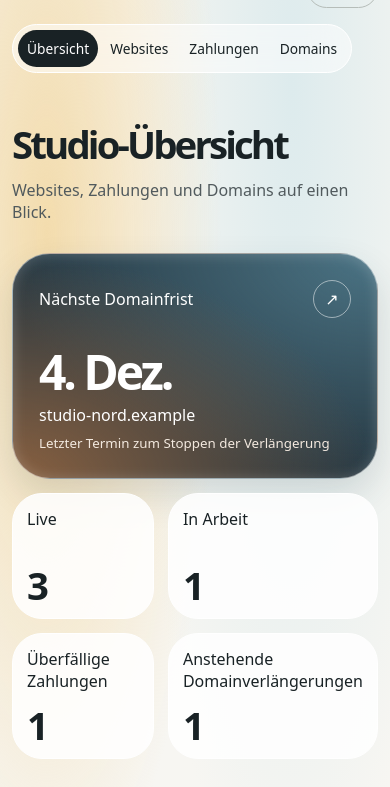
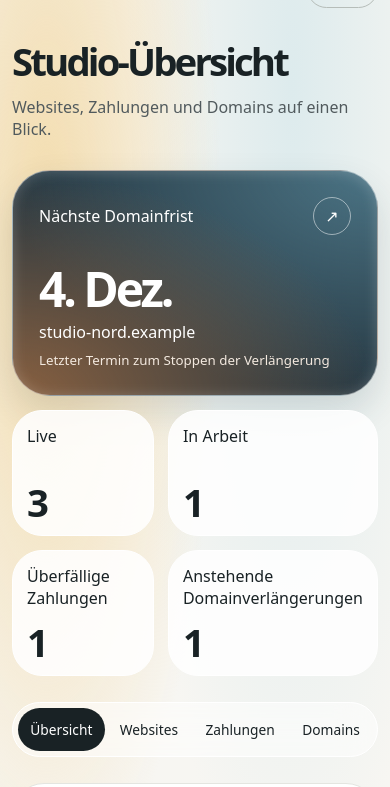
Before and after one commit to emanl101/artivum-studio, a plain HTML site: page index.html in a window 390 px wide. Shown: the part 47-834 px from the top of the page. Drawn offline with Linux system fonts and the light colour scheme.

Commit message:
Refine mobile dashboard navigation and spacing

```diff
--- a/index.html
+++ b/index.html
@@ -4,8 +4,8 @@
 <meta charset="utf-8">
 <meta name="viewport" content="width=device-width, initial-scale=1">
 <title>Artivum Studio</title>
-<link rel="stylesheet" href="style.css?v=2">
-<script src="studio.js" defer></script>
+<link rel="stylesheet" href="style.css?v=7">
+<script src="studio.js?v=2" defer></script>
 </head>
 <body>
 <div class="studio-intro" hidden aria-hidden="true">
@@ -16,13 +16,13 @@
 </div>
 <header>
   <a class="brand" href="#uebersicht"><img src="artivum-studio-logo.png" alt="Artivum Studio" width="1920" height="204"></a>
-  <nav aria-label="Dashboard">
+  <nav class="desktop-nav" aria-label="Dashboard">
     <a href="#uebersicht">Übersicht</a><a href="#websites">Websites</a><a href="#zahlungen">Zahlungen</a><a href="#domains">Domains</a>
   </nav>
   <span class="demo">Demo</span>
 </header>
 <main>
-  <section id="uebersicht" aria-labelledby="title">
+  <section aria-labelledby="title">
     <h1 id="title">Studio-Übersicht</h1>
     <p class="intro">Websites, Zahlungen und Domains auf einen Blick.</p>
     <div class="overview">
@@ -33,6 +33,9 @@
         <small>Letzter Termin zum Stoppen der Verlängerung</small>
       </a>
       <div class="metrics" id="metrics"></div>
+      <nav class="mobile-nav" aria-label="Dashboard">
+        <a href="#uebersicht">Übersicht</a><a href="#websites">Websites</a><a href="#zahlungen">Zahlungen</a><a href="#domains">Domains</a>
+      </nav>
     </div>
   </section>
   <section class="portfolio" aria-labelledby="section-title">
--- a/studio.js
+++ b/studio.js
@@ -58,9 +58,6 @@ function render() {
 function navigate() {
   search.value = '';
   render();
-  if (Object.hasOwn(views, location.hash.slice(1))) {
-    document.querySelector('#section-title').focus();
-  }
 }
 
 search.addEventListener('input', render);
--- a/style.css
+++ b/style.css
@@ -43,7 +43,6 @@ a { color: inherit; text-decoration: none; }
     background: #aa8044;
     animation: studio-line-in 1s ease 300ms both;
   }
-  body:focus-within .studio-intro { display: none; }
 }
 @keyframes studio-intro-out {
   from { opacity: 1; visibility: visible; }
@@ -67,6 +66,7 @@ header { min-height: 100px; flex-wrap: wrap; }
 .brand img { display: block; width: 100%; height: auto; }
 .circle { display: grid; place-items: center; width: 38px; height: 38px; border-radius: 50%; }
 nav { display: flex; flex-wrap: wrap; gap: 3px; padding: 5px; border: 1px solid #fff; border-radius: 32px; background: #ffffff85; backdrop-filter: blur(18px); }
+.mobile-nav { display: none; }
 nav a, .demo { padding: 9px 15px; border-radius: 24px; font-size: .86rem; }
 nav a[aria-current] { background: #192225; color: white; }
 .demo { border: 1px solid #b6bdb9; color: var(--muted); }
@@ -103,15 +103,29 @@ input { font: inherit; width: 100%; border-radius: 24px; border: 1px solid var(-
 footer { padding-block: 24px; color: var(--muted); font-size: .83rem; flex-wrap: wrap; }
 .visually-hidden { position: absolute; width: 1px; height: 1px; overflow: hidden; clip-path: inset(50%); }
 @media (max-width: 740px) {
-  header { padding-block: 16px; }
-  nav { order: 3; }
+  header { min-height: 0; padding-block: 16px; }
+  h1 { margin-top: 18px; }
+  .desktop-nav { display: none; }
+  .mobile-nav {
+    display: flex;
+    margin-top: 12px;
+    min-width: 0;
+    flex-wrap: nowrap;
+    overflow-x: auto;
+  }
+  .mobile-nav a {
+    flex: 1 0 auto;
+    padding: 12px 4px;
+    text-align: center;
+    white-space: nowrap;
+  }
   .overview { grid-template-columns: 1fr; }
+  .portfolio { margin-top: 26px; }
   .record { grid-template-columns: 1fr 1fr; }
   .record.labels { display: none; }
 }
 @media (max-width: 395px) {
   header, main, footer { width: calc(100% - 24px); }
-  nav a { padding-inline: 9px; }
   .portfolio { padding: 16px; }
   .metric { padding: 14px; }
 }
```
